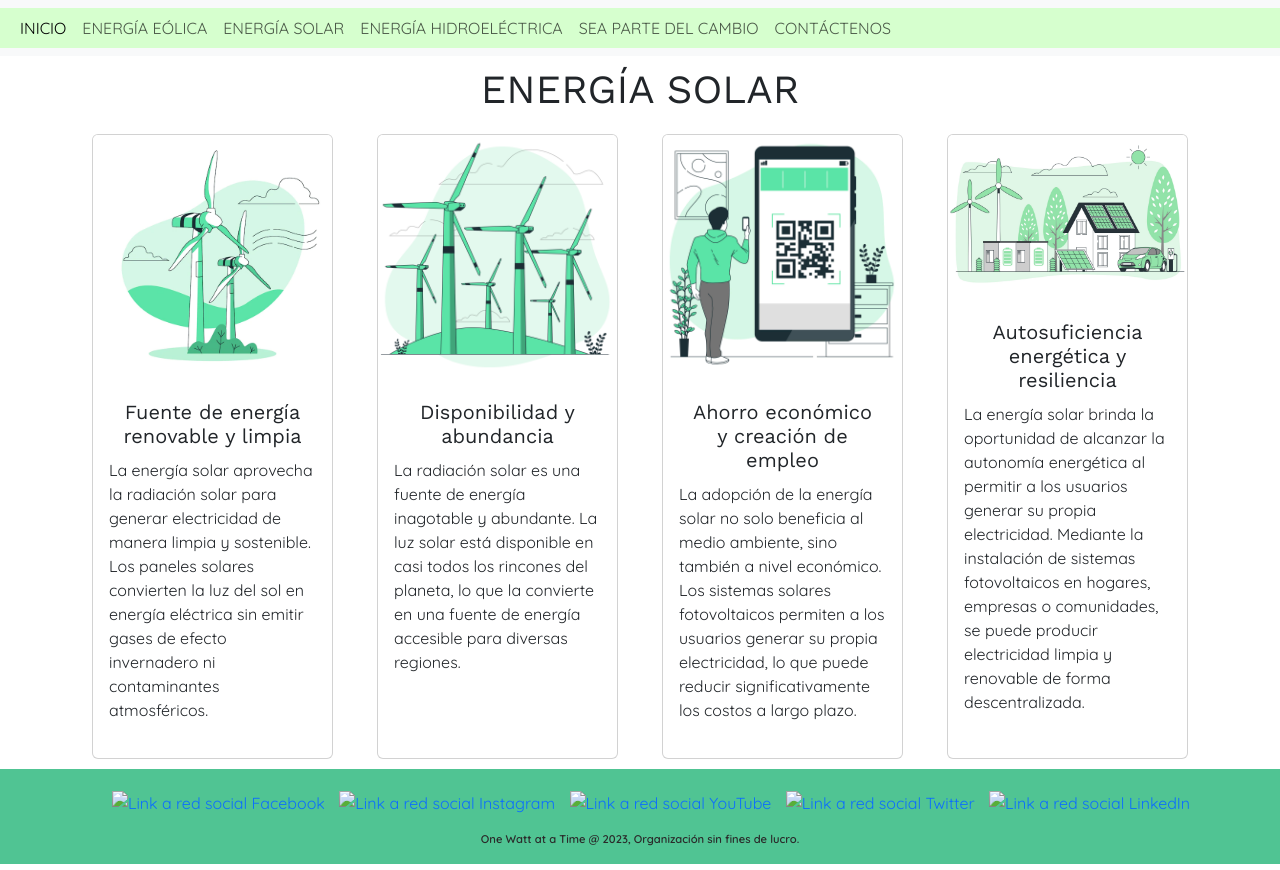
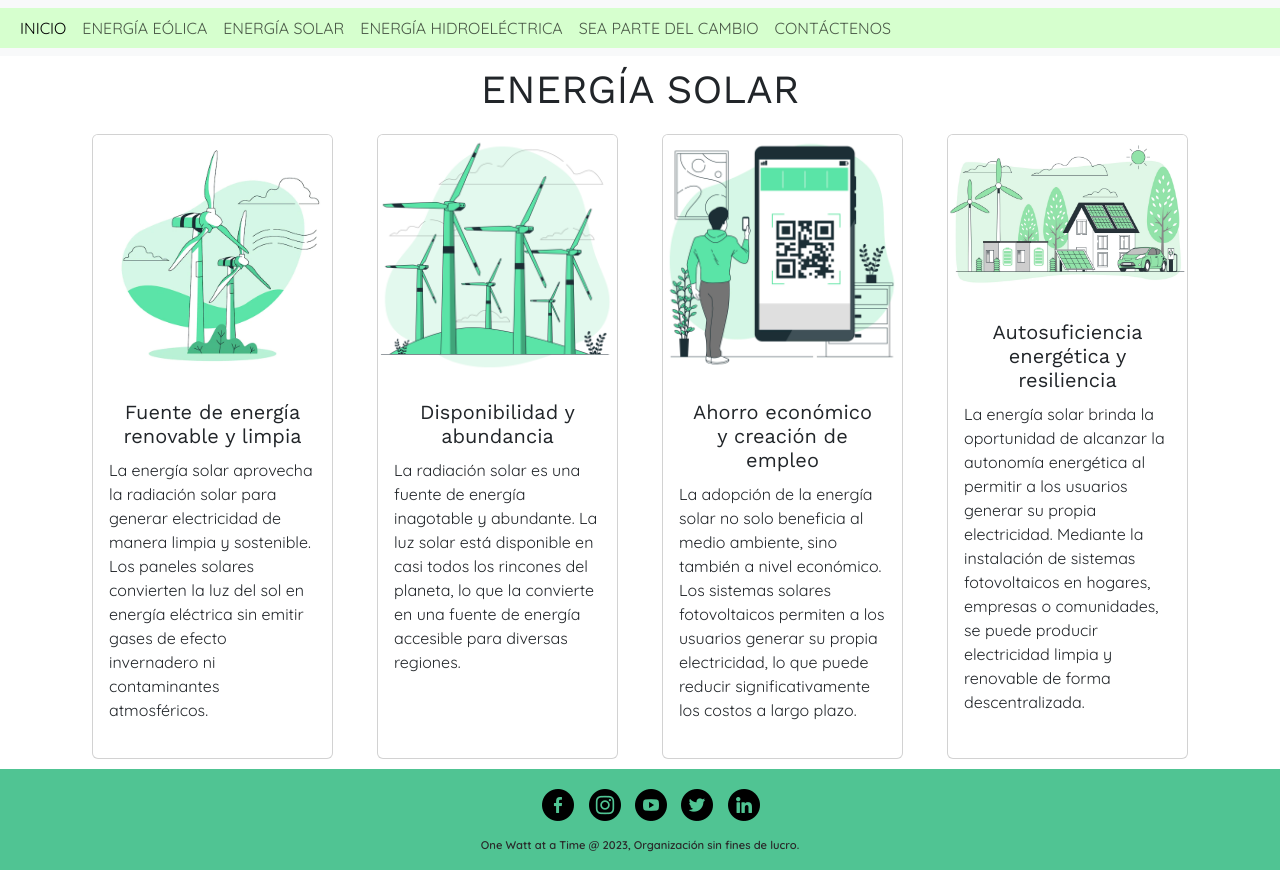
Before and after one commit to martinmarino63/One-Watt-At-A-Time, a website: page pages/solar.html in a window 1280 px wide. Drawn offline with nearby package versions, Linux system fonts and the light colour scheme.

Commit message:
- Fixed footer li path - Fixed google map iframe size

```diff
--- a/pages/solar.html
+++ b/pages/solar.html
@@ -121,15 +121,15 @@
         <div class="footerSocialMedia">
             <ul>
                 <li>
-                    <a href="" class="socialIcon"><img src="./assets/img/facebook.png"
+                    <a href="" class="socialIcon"><img src="../assets/img/facebook.png"
                             alt="Link a red social Facebook"></a>
-                    <a href="" class="socialIcon"><img src="./assets/img/instagram.png"
+                    <a href="" class="socialIcon"><img src="../assets/img/instagram.png"
                             alt="Link a red social Instagram"></a>
-                    <a href="" class="socialIcon"><img src="./assets/img/youtube.png"
+                    <a href="" class="socialIcon"><img src="../assets/img/youtube.png"
                             alt="Link a red social YouTube"></a>
-                    <a href="" class="socialIcon"><img src="./assets/img/twitter.png"
+                    <a href="" class="socialIcon"><img src="../assets/img/twitter.png"
                             alt="Link a red social Twitter"></a>
-                    <a href="" class="socialIcon"><img src="./assets/img/linkedin.png"
+                    <a href="" class="socialIcon"><img src="../assets/img/linkedin.png"
                             alt="Link a red social LinkedIn"></a>
                 </li>
             </ul>
--- a/scss/layout/_medias.scss
+++ b/scss/layout/_medias.scss
@@ -14,4 +14,8 @@
     .flex-item {
         width: 100%;
     }
+
+    // .map-google {
+    //     min-width: 50%;
+    // }
 }
```
Also changed, not shown: index.html (+3 -3 lines), pages/cambio.html (+5 -5 lines), pages/contacto.html (+5 -5 lines), pages/eolica.html (+5 -5 lines), pages/hidroelectrica.html (+5 -5 lines).
